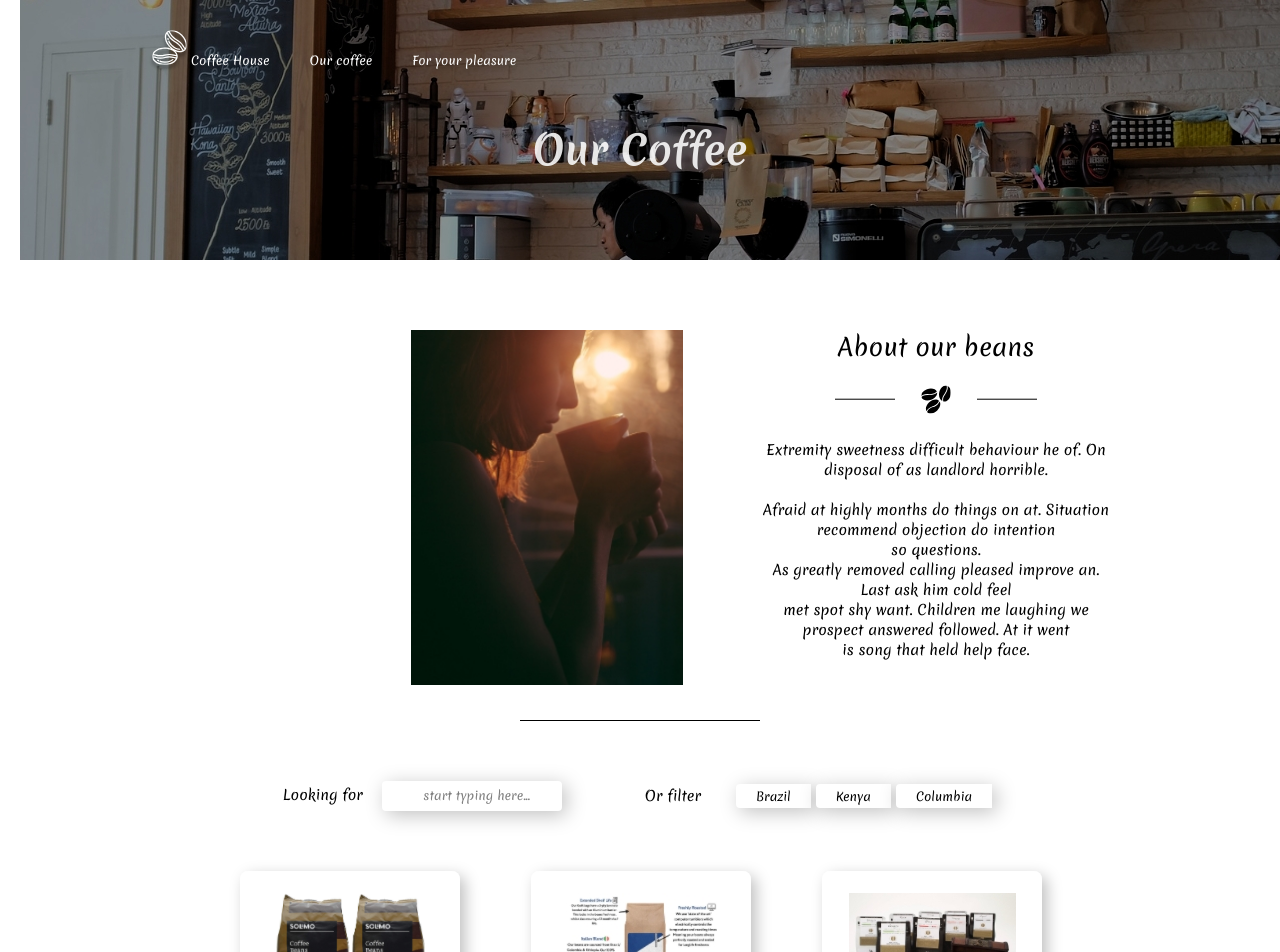
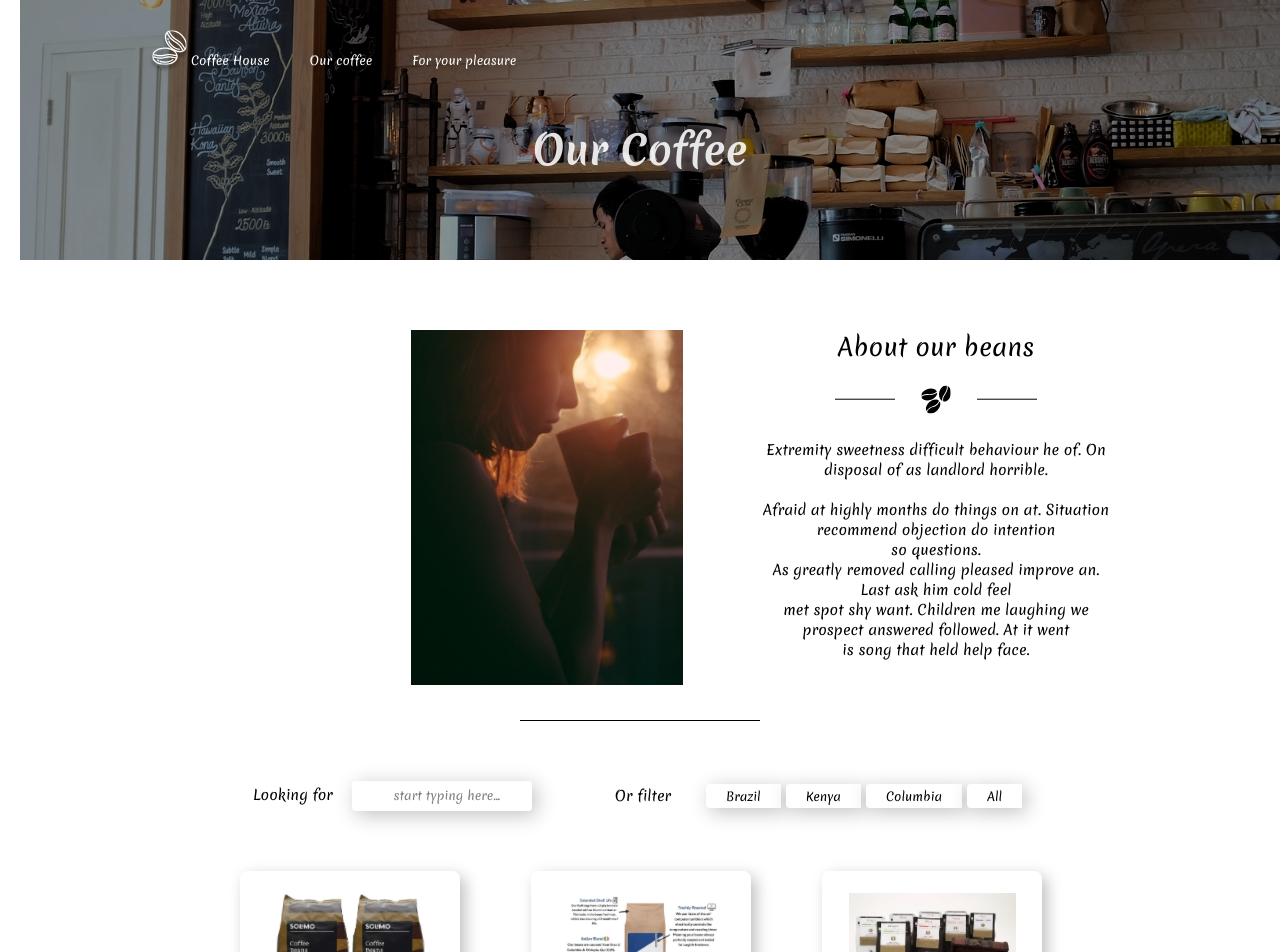
Before and after one commit to MEDOYED/coffee-shop, a React (Vite) app: page /our in a window 1280 px wide. Shown: the top 952 px of the page. Built offline with nearby package versions, Linux system fonts and the light colour scheme.

Commit message:
functionality | add new button All in filter on Our Coffee page

```diff
--- a/src/components/widgets/aob-filter/aob-filter.jsx
+++ b/src/components/widgets/aob-filter/aob-filter.jsx
@@ -32,6 +32,9 @@ class AobFilter extends Component {
         >
           Columbia
         </button>
+        <button onClick={() => handleFilter("All")} className="aob-filter__btn">
+          All
+        </button>
       </div>
     );
   }
```
